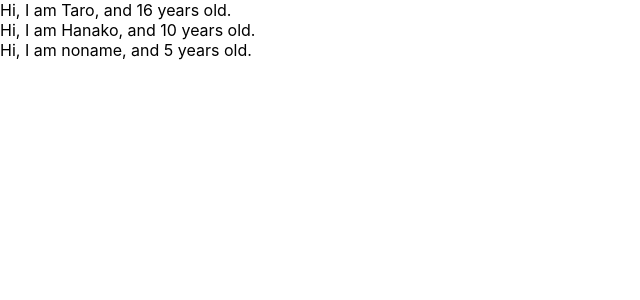
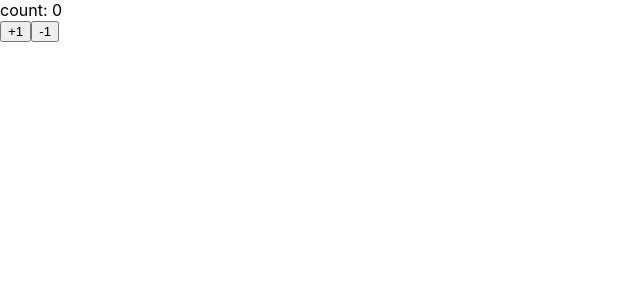
Before and after one commit to izumichika/udemy-react-redux-crud-application, a React (Create React App) app: page / in a window 1280 px wide. Shown: the top 300 px of the page, without its empty margins (0-640 px from the left). Built offline with nearby package versions, Linux system fonts and the light colour scheme.

Commit message:
learn state and setState

```diff
--- a/src/App.js
+++ b/src/App.js
@@ -1,27 +1,30 @@
-import React from 'react';
-import PropTypes from 'prop-types';
+import React, {Component} from 'react';
 
-const App = () => {
-  const profiles = [
-    {name: "Taro", age: 16},
-    { name: "Hanako", age: 10},
-    {name: "noname", age: 5}
-  ]
-  return (
-    <div>
-      {profiles.map((profile, index) => {
-        return <User name={profile.name} age={profile.age} key={index} />
-      })}
-    </div>
-  )
-}
-const User = (props) => {
-  return <div>Hi, I am {props.name}, and {props.age} years old. </div>
-}
+const App = () => (<Counter></Counter>)
 
-User.propTypes = {
-  name: PropTypes.string,
-  age: PropTypes.number.isRequired
+class Counter extends Component {
+  constructor(props) {
+    super(props)
+    this.state = {count: 0}
+  }
+
+  handlePlusButton = () => {
+    this.setState({count: this.state.count +1})
+  }
+
+  handleMinusButton = () => {
+    this.setState({count: this.state.count -1})
+  }
+  render() {
+    return(
+      <React.Fragment>
+        <div>count: {this.state.count} </div>
+        <button onClick={this.handlePlusButton}>+1</button>
+        <button onClick={this.handleMinusButton}>-1</button>
+      </React.Fragment>
+
+    )
+  }
 }
 
 export default App;
```
